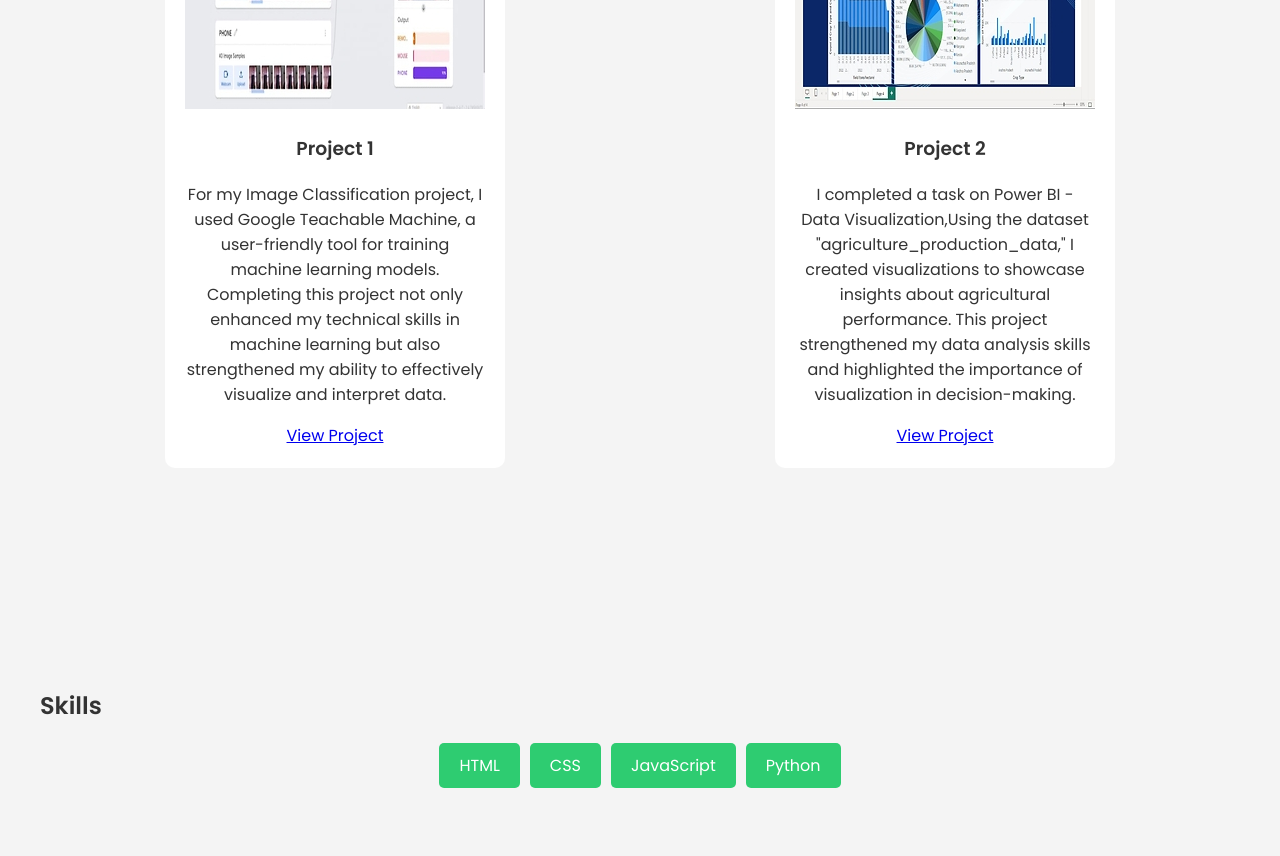
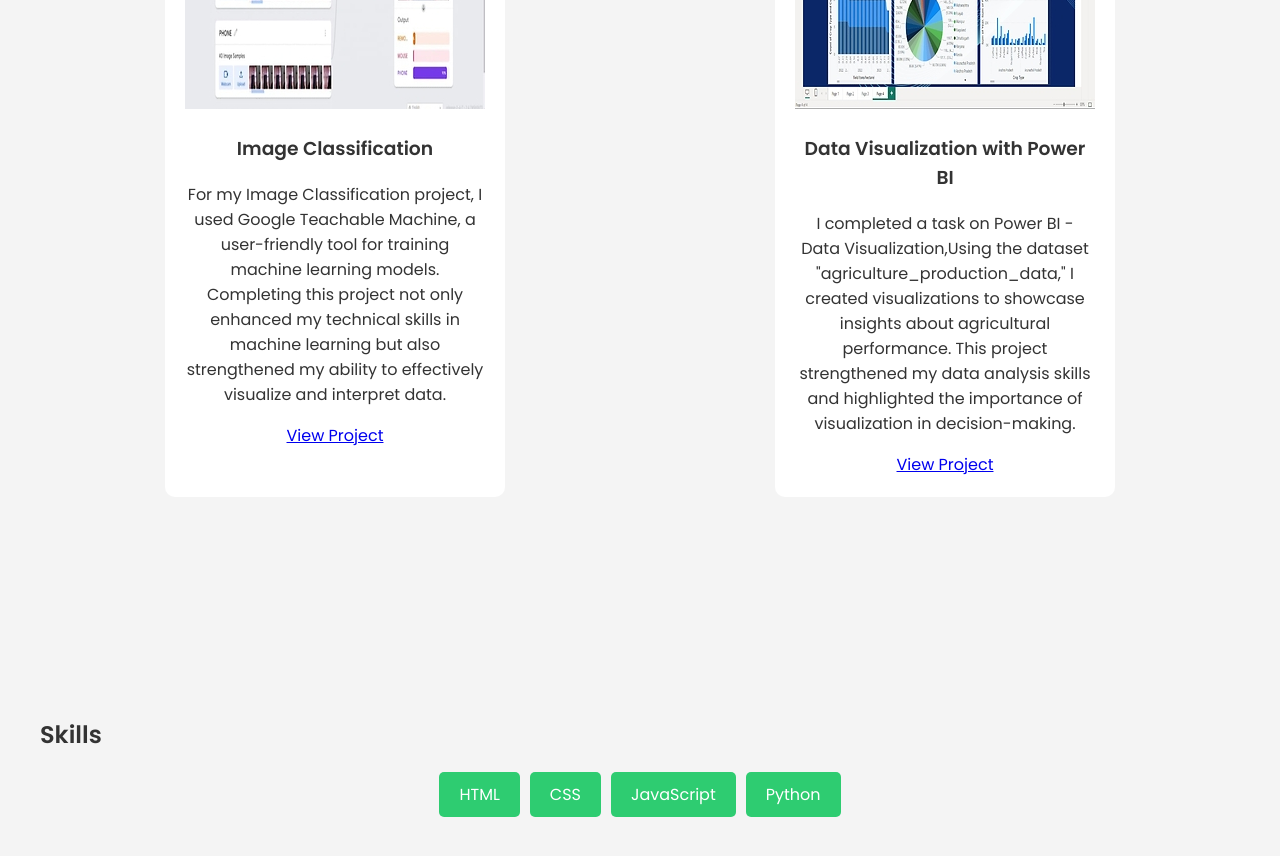
Before and after one commit to Podugugayathri123/po-3, a plain HTML site: page index.html in a window 1280 px wide. Shown: the part 1880-2736 px from the top of the page. Drawn offline with Linux system fonts and the light colour scheme.

Commit message:
Update index.html

```diff
--- a/index.html
+++ b/index.html
@@ -50,15 +50,15 @@
             <div class="project-gallery">
                 <div class="project-card">
                     <img src="project1.jpg" alt="Project 1 image">
-                    <h3>Project 1</h3>
+                    <h3>Image Classification</h3>
                     <p>For my Image Classification project, I used Google Teachable Machine, a user-friendly tool for training machine learning models. Completing this project not only enhanced my technical skills in machine learning but also strengthened my ability to effectively visualize and interpret data.</p>
-                    <a href="#" class="project-link">View Project</a>
+                    <a href="#" class="https://www.linkedin.com/posts/gayathri-podugu_aimers-al-machine-activity-7213873620215816192-tzWr?utm_source=social_share_send&utm_medium=member_desktop_web&rcm=ACoAAEYoF0gBrkxgPuZ4cb-tb5yGFg0uC2aLGNo">View Project</a>
                 </div>
                 <div class="project-card">
                     <img src="project2.jpg" alt="Project 2 image">
-                    <h3>Project 2</h3>
+                    <h3>Data Visualization with Power BI</h3>
                     <p>I completed a task on Power BI - Data Visualization,Using the dataset "agriculture_production_data," I created visualizations to showcase insights about agricultural performance. This project strengthened my data analysis skills and highlighted the importance of visualization in decision-making.</p>
-                    <a href="#" class="project-link">View Project</a>
+                    <a href="#" class="https://www.linkedin.com/posts/gayathri-podugu_datavisualization-powebi-data-activity-7210266866370400256-nAOg?utm_source=social_share_send&utm_medium=member_desktop_web&rcm=ACoAAEYoF0gBrkxgPuZ4cb-tb5yGFg0uC2aLGNo">View Project</a>
                 </div>
             </div>
         </section>
```
